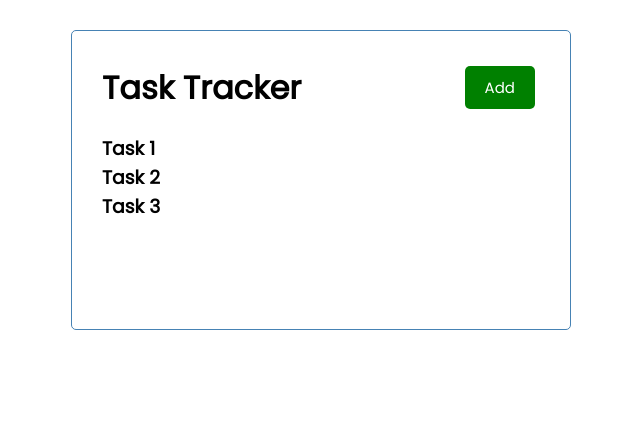
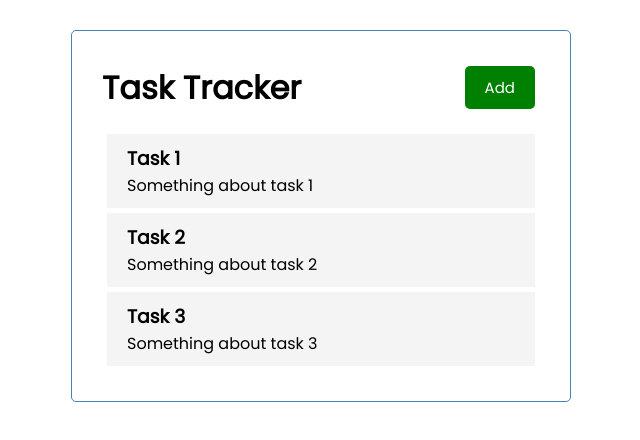
Before and after one commit to hardeylim/react-crash-course, a React (Create React App) app: page / in a window 1280 px wide. Shown: the top 440 px of the page, without its empty margins (319-959 px from the left). Built offline with nearby package versions, Linux system fonts and the light colour scheme.

Commit message:
Adds Task and react-icons

```diff
--- a/package.json
+++ b/package.json
@@ -8,6 +8,7 @@
     "@testing-library/user-event": "^13.5.0",
     "react": "^18.0.0",
     "react-dom": "^18.0.0",
+    "react-icons": "^4.3.1",
     "react-scripts": "5.0.1",
     "web-vitals": "^2.1.4"
   },
--- a/src/App.js
+++ b/src/App.js
@@ -7,13 +7,16 @@ function App() {
     const [tasks, setTasks] = useState([
         {
             id: 1,
-            name: 'Task 1'
+            name: 'Task 1',
+            text: 'Something about task 1'
         }, {
             id: 2,
-            name: 'Task 2'
+            name: 'Task 2',
+            text: 'Something about task 2'
         }, {
             id: 3,
-            name: 'Task 3'
+            name: 'Task 3',
+            text: 'Something about task 3',
         }
     ])
 
--- /dev/null
+++ b/src/components/Task.js
@@ -0,0 +1,15 @@
+
+const Task = ({task}) => {
+    return <>
+        <div className={'task'}>
+            <h3> {task.name} </h3>
+            <p> {task.text} </p>
+        </div>
+    </>
+}
+
+Task.defaultProps = {
+
+}
+
+export default Task
--- a/src/components/Tasks.js
+++ b/src/components/Tasks.js
@@ -1,8 +1,10 @@
+import Task from "./Task";
 
 const Tasks = ({tasks}) => {
     return <>
-        {tasks.map((task) =>(
-            <h3>{task.name}</h3>
+        {
+            tasks.map((task) =>(
+                <Task key={task.id} task={task}> </Task>
             )
         )}
     </>
```
Also changed, not shown: 1 other file (tests, documents, lock files or other folders).
